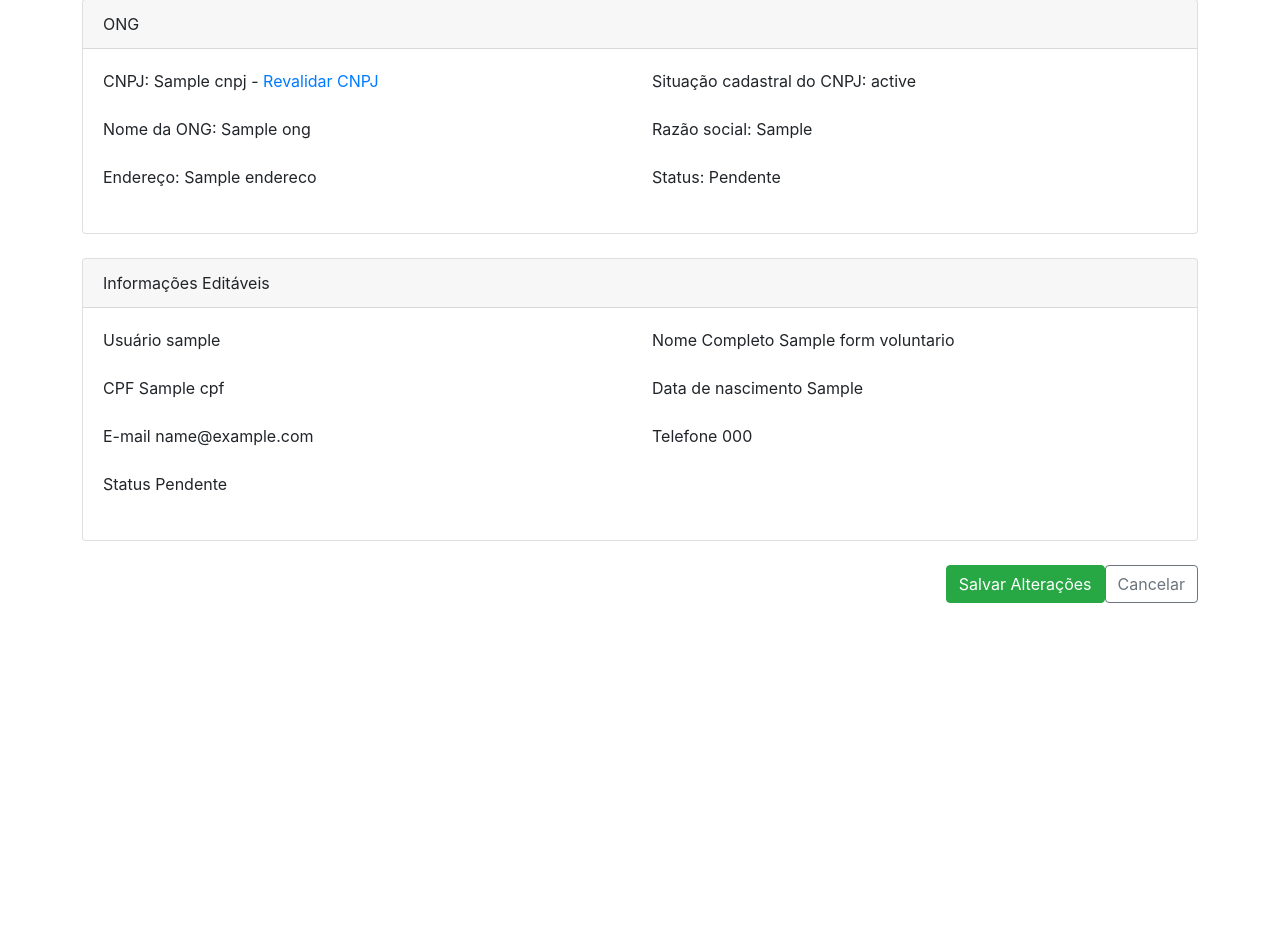
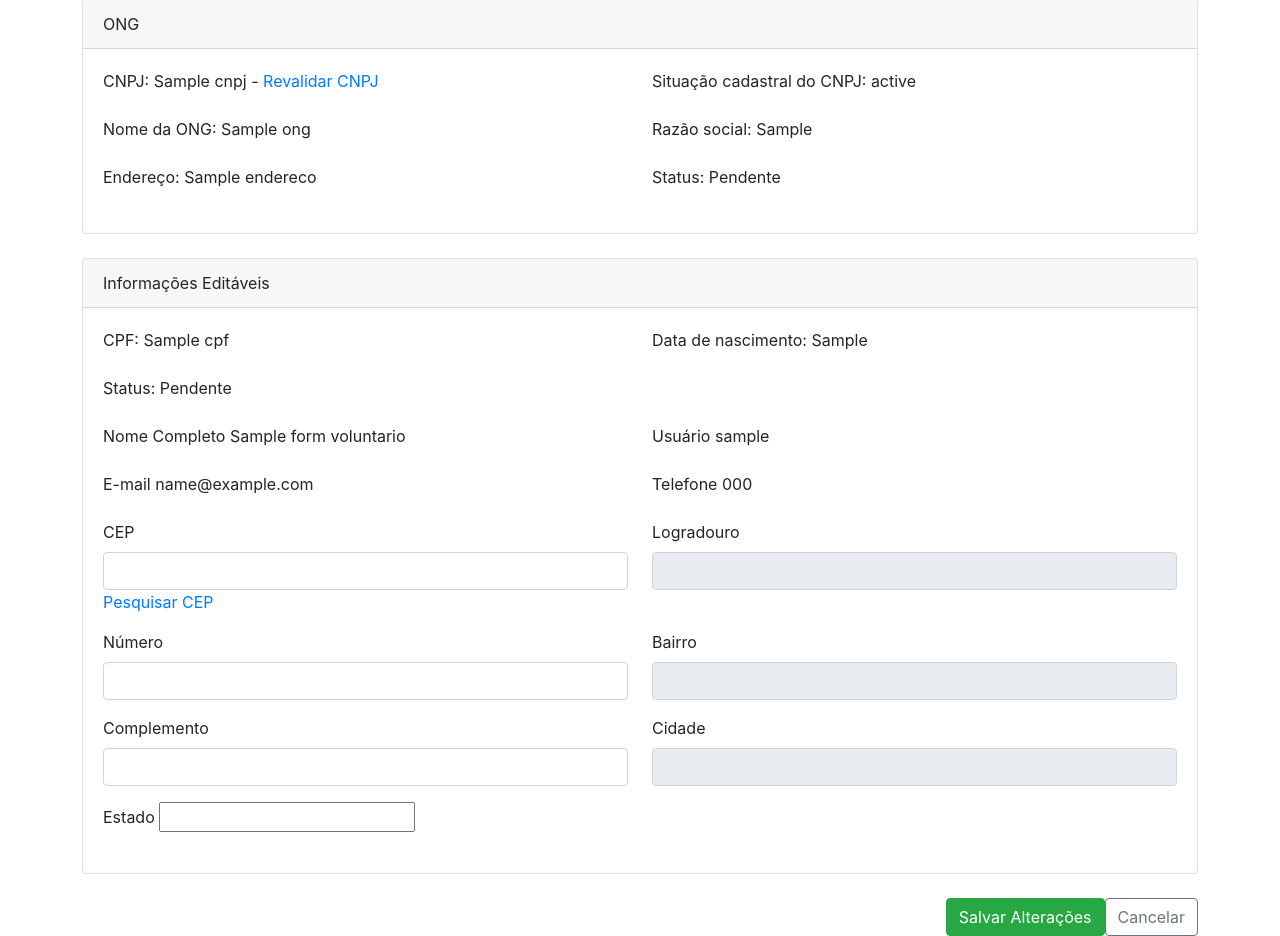
Before and after one commit to kayanerocha/weong, a Django app: template weong/templates/registration/perfil.html in a window 1280 px wide. Shown: the part 206-1142 px from the top of the page. Before the commit the page ends 809 px from the top, so only its background shows below. Run offline with Django 5.2, Linux system fonts and the light colour scheme; the template is opened without the code that fills it: most values are stand-ins (such as "Sample title", 1, 10 or a date in 2020); form fields are guessed from the names that the template uses; some libraries are stand-ins or nearby versions.

Commit message:
improvement: ajuste na edição de perfil de voluntário

```diff
--- a/weong/dashboard/views.py
+++ b/weong/dashboard/views.py
@@ -25,7 +25,7 @@ def mapa_ongs(request: HttpRequest):
             coordenadas.append((ong.endereco.latitude, ong.endereco.longitude))
 
         for coordenada in coordenadas:
-            folium.Marker(coordenada).add_to(map)
+            folium.Marker(coordenada, popup="<a href=https://fr.wikipedia.org/wiki/Place_Guillaume_II>Place Guillaume II</a>").add_to(map)
     folium.raster_layers.TileLayer(tiles='OpenStreetMap').add_to(map)
     folium.raster_layers.TileLayer(tiles='CartoDB Positron').add_to(map)
     folium.raster_layers.TileLayer(tiles='CartoDB Voyager').add_to(map)
--- /dev/null
+++ b/weong/static/js/script.js
@@ -0,0 +1,51 @@
+function setValueInput(idInput, value) {
+    const inputElement = document.getElementById(idInput);
+    inputElement.value = value;
+}
+
+function pesquisarCep() {
+    const cep = document.getElementById('cep').value;
+    const apiUrl = `https://brasilapi.com.br/api/cep/v2/${cep}`;
+    fetch(apiUrl).then(response => {
+        if (!response.ok) {
+            throw new Error('Erro ao consultar o CNPJ.')
+        }
+        return response.json();
+    }).then(data => {
+        setValueInput('logradouro', data.street);
+        setValueInput('bairro', data.neighborhood);
+        setValueInput('cidade', data.city);
+        setValueInput('estado', data.state);
+        setValueInput('cep', data.cep);
+    }).catch(error => {
+        console.error('Error: ', error);
+    });
+}
+
+function setValueInput(idInput, value) {
+    const inputElement = document.getElementById(idInput);
+    inputElement.value = value;
+}
+
+function pesquisarCnpj() {
+    const cep = document.getElementById('cnpj').value;
+    const apiUrl = `https://brasilapi.com.br/api/cnpj/v1/${cep}`;
+    fetch(apiUrl).then(response => {
+        if (!response.ok) {
+            throw new Error('Erro ao consultar o CNPJ.')
+        }
+        return response.json();
+    }).then(data => {
+        setValueInput('nome_fantasia', data.nome_fantasia);
+        setValueInput('razao_social', data.razao_social);
+        setValueInput('logradouro', `${data.descricao_tipo_de_logradouro} ${data.logradouro}`);
+        setValueInput('numero', data.numero);
+        setValueInput('complemento', data.complemento);
+        setValueInput('bairro', data.bairro);
+        setValueInput('cidade', data.municipio);
+        setValueInput('estado', data.uf);
+        setValueInput('cep', data.cep);
+    }).catch(error => {
+        console.error('Error: ', error);
+    });
+}
--- a/weong/templates/registration/perfil.html
+++ b/weong/templates/registration/perfil.html
@@ -4,39 +4,40 @@
 <div class="container mt-5">
     <h2 class="mb-4">Perfil</h2>
 
+    <div class="card mb-4">
         {% if ong %}
-    <div class="card mb-4">
         <div class="card-header">ONG</div>
         <div class="card-body">
             <div class="row">
                 <div class="col-md-6 mb-3">
-                    <label for="CNPJ">CNPJ:</label>
+                    <label for="cnpj">CNPJ:</label>
                     {{ ong.cnpj }} - <a href="{% url 'revalidar-cnpj' ong.cnpj %}">Revalidar CNPJ</a>
                 </div>
                 <div class="col-md-6 mb-3">
-                    <label for="CNPJ">Situação cadastral do CNPJ:</label>
+                    <label for="situacao_cadastral">Situação cadastral do CNPJ:</label>
                     {{ ong.status_cnpj }}
                 </div>
                 <div class="col-md-6 mb-3">
-                    <label for="CNPJ">Nome da ONG:</label>
+                    <label for="nome_fantasia">Nome da ONG:</label>
                     {{ ong.nome_fantasia }}
                 </div>
                 <div class="col-md-6 mb-3">
-                    <label for="CNPJ">Razão social:</label>
+                    <label for="razao_social">Razão social:</label>
                     {{ ong.razao_social }}
                 </div>
                 <div class="col-md-6 mb-3">
-                    <label for="CNPJ">Endereço:</label>
+                    <label for="endereco">Endereço:</label>
                     {{ ong.endereco }}
                 </div>
                 <div class="col-md-6 mb-3">
-                    <label for="CNPJ">Status:</label>
+                    <label for="status">Status:</label>
                     {{ ong.status }}
                 </div>
             </div>
         </div>
+        {% endif %}
     </div>
-    {% endif %}
+
 
     <form method="POST">
         {% csrf_token %}
@@ -49,20 +50,24 @@
                 <div class="row">
                     {% if voluntario %}
                     <div class="col-md-6 mb-3">
-                            <label>Usuário</label>
-                            {{ form_usuario.username }}
+                        <label for="cpf">CPF:</label>
+                        {{ voluntario.cpf }}
+                    </div>
+                    <div class="col-md-6 mb-3">
+                        <label for="data_nascimento">Data de nascimento:</label>
+                        {{ voluntario.data_nascimento }}
+                    </div>
+                    <div class="col-md-12 mb-3">
+                        <label for="data_nascimento">Status:</label>
+                        {{ voluntario.status }}
                     </div>
                     <div class="col-md-6 mb-3">
                         <label>Nome Completo</label>
                         {{ form_voluntario.nome_completo }}
                     </div>
                     <div class="col-md-6 mb-3">
-                            <label>CPF</label>
-                            {{ form_voluntario.cpf }}
-                        </div>
-                        <div class="col-md-6 mb-3">
-                            <label>Data de nascimento</label>
-                            {{ form_voluntario.data_nascimento }}
+                        <label>Usuário</label>
+                        {{ form_usuario.username }}
                     </div>
                     <div class="col-md-6 mb-3">
                         <label>E-mail</label>
@@ -73,8 +78,34 @@
                         {{ form_voluntario.telefone }}
                     </div>
                     <div class="col-md-6 mb-3">
-                            <label>Status</label>
-                            {{ form_voluntario.status }}
+                        <label for="cep">CEP</label>
+                        <input type="text" id="cep" name="cep" class="form-control" max="8" value="{{ endereco_form.cep.value }}" required >
+                        <a href="javascript:pesquisarCep()">Pesquisar CEP</a>
+                    </div>
+
+                    <div class="col-md-6 mb-3">
+                        <label for="logradouro">Logradouro</label>
+                        <input type="text" id="logradouro" name="logradouro" class="form-control" value="{{ endereco_form.logradouro.value }}" readonly>
+                    </div>
+                    <div class="col-md-6 mb-3">
+                        <label for="numero">Número</label>
+                        <input type="text" id="numero" name="numero" class="form-control" value="{{ endereco_form.numero.value }}">
+                    </div>
+                    <div class="col-md-6 mb-3">
+                        <label for="bairro">Bairro</label>
+                        <input type="text" id="bairro" name="bairro" class="form-control" value="{{ endereco_form.bairro.value }}" readonly>
+                    </div>
+                    <div class="col-md-6 mb-3">
+                        <label for="complemento">Complemento</label>
+                        <input type="text" id="complemento" name="complemento" class="form-control" value="{{ endereco_form.complemento.value }}">
+                    </div>
+                    <div class="col-md-6 mb-3">
+                        <label for="cidade">Cidade</label>
+                        <input type="text" id="cidade" name="cidade" class="form-control" value="{{ endereco_form.cidade.value }}" readonly>
+                    </div>
+                    <div class="col-md-6 mb-3">
+                        <label for="estado">Estado</label>
+                        {{ endereco_form.estado }}
                     </div>
                     {% elif ong %}
                         <div class="col-md-6 mb-3">
@@ -98,22 +129,6 @@
             </div>
         </div>
 
-        <!-- <div class="card mb-4">
-            <div class="card-header">
-                Endereço
-            </div>
-            <div class="card-body">
-                <div class="row">
-                    {% for field in endereco_form %}
-                        <div class="col-md-6 mb-3">
-                            <label for="{{ field.id_for_label }}">{{ field.label }}</label>
-                            {{ field }}
-                        </div>
-                    {% endfor %}
-                </div>
-            </div>
-        </div> -->
-
         <div class="d-flex justify-content-end gap-2">
             <button type="submit" class="btn btn-success">Salvar Alterações</button>
             <a href="{% url 'perfil_usuario' %}" class="btn btn-outline-secondary">Cancelar</a>
@@ -126,7 +141,9 @@
         {{ form_usuario.errors }}
         {{ form_ong.errors }}
         {{ form_voluntario.errors }}
-        {{ form_endereco.errors }}
+        {{ endereco_form.errors }}
     </form>
 </div>
+{% load static %}
+<script src="{% static 'js/script.js' %}"></script>
 {% endblock %}
```
Also changed, not shown: weong/templates/registration/cadastro-ong.html (+2 -39 lines), weong/templates/registration/cadastro-voluntario.html (+2 -26 lines), weong/usuario/forms.py (+1 -7 lines). Lines whose indentation alone changed are shown as unchanged.
